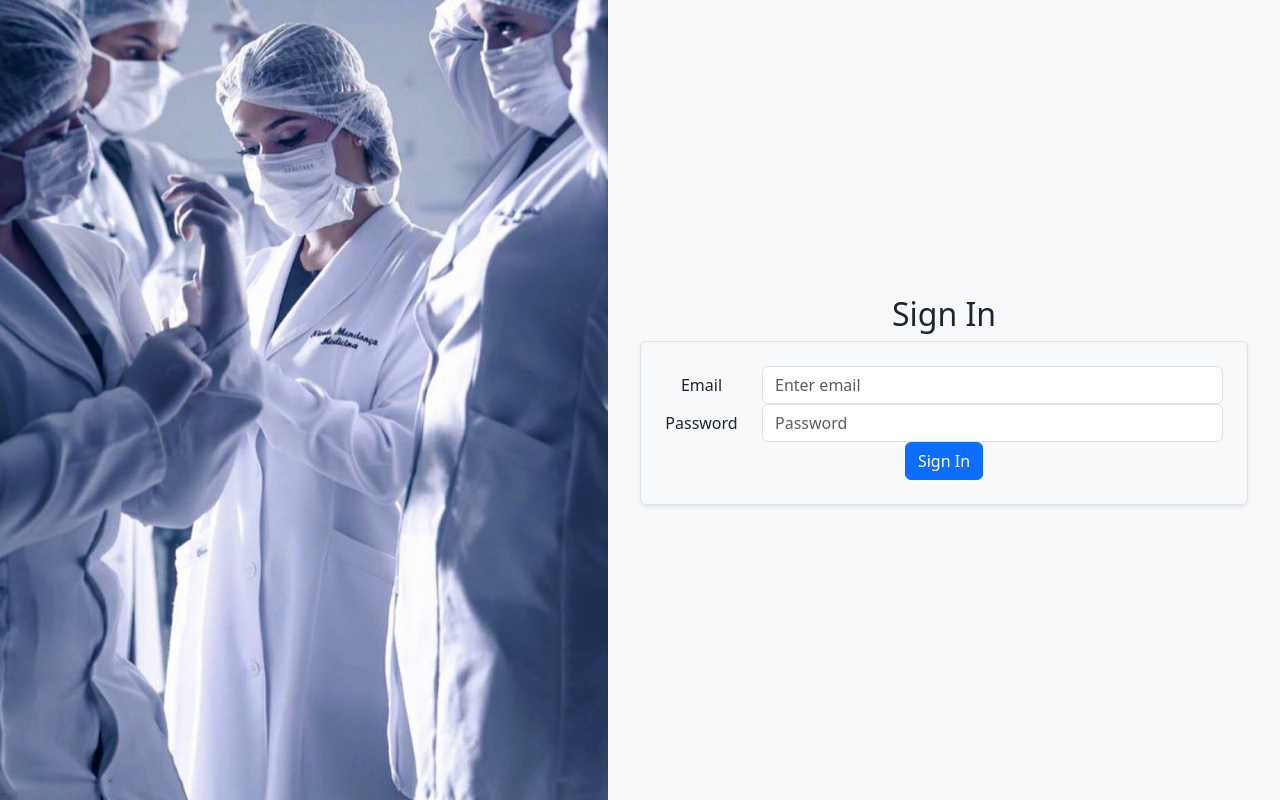
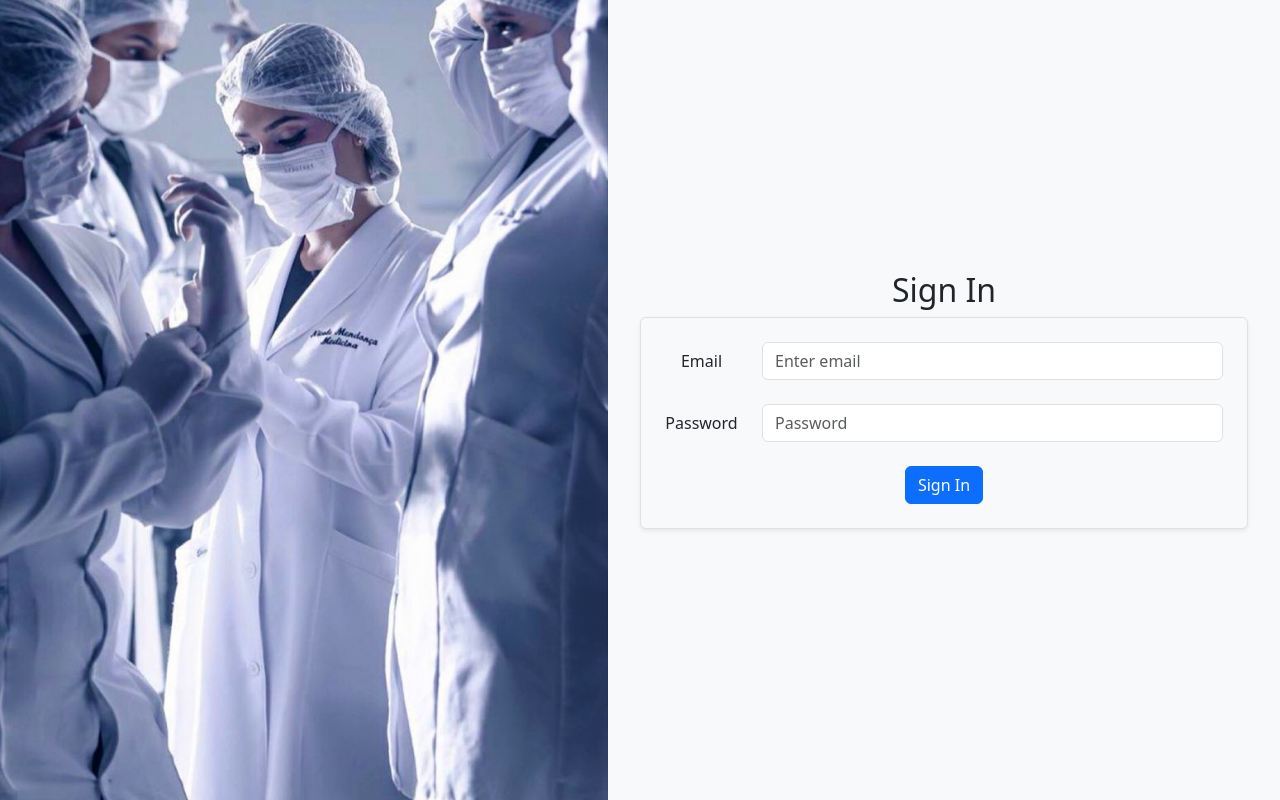
Before and after one commit to nagaraja6050266/medico-legal-client, a React (Vite) app: page / in a window 1280 px wide. Built offline with nearby package versions, Linux system fonts and the light colour scheme.

Commit message:
Logout corr

```diff
--- a/src/components/Common/NavBar.jsx
+++ b/src/components/Common/NavBar.jsx
@@ -60,10 +60,10 @@ function NavBar() {
                         </Link>
                     </li>
                 </ul>
-                <div className="navbar-profile ml-auto">
-                    <a className="nav-link" href="#">
-                        <FontAwesomeIcon icon={faUser} /> Profile Name
-                    </a>
+                <div style={{paddingRight: "25px"}} className="navbar-profile">
+                    <Link className="nav-link" to="/">
+                        Log out
+                    </Link>
                 </div>
             </div>
         </nav>
--- a/src/components/GenericTable.jsx
+++ b/src/components/GenericTable.jsx
@@ -7,8 +7,8 @@ const labels = [
     { display: "Date of Birth", key: "dob" },
     { display: "Gender", key: "gender" },
     { display: "Contact", key: "contact" },
-    { display: "Husband's Name", key: "husbandName" },
-    { display: "Father's Name", key: "fatherName" },
+    { display: "Husband's Name / Father's Name", key: "husbandName" },
+    // { display: "Father's Name", key: "fatherName" },
     { display: "Address", key: "address" },
     { display: "Admission Date", key: "admissionDate" },
 ];
--- a/src/components/Login/SignIn.jsx
+++ b/src/components/Login/SignIn.jsx
@@ -31,8 +31,8 @@ function SignIn() {
             </div>
             <div className="auth-form">
                 <h2>Sign In</h2>
-                <form onSubmit={handleSignIn} className="p-4 border rounded shadow-sm bg-light">
-                    <div className="form-group row">
+                <form onSubmit={handleSignIn} className="p-4 border rounded shadow-sm bg-light" style={{gap: "20px"}}>
+                    <div className="form-group row pb-4">
                         <label
                             htmlFor="email"
                             className="col-sm-2 col-form-label"
@@ -49,7 +49,7 @@ function SignIn() {
                             />
                         </div>
                     </div>
-                    <div className="form-group row">
+                    <div className="form-group row pb-4">
                         <label
                             htmlFor="password"
                             className="col-sm-2 col-form-label"
```
